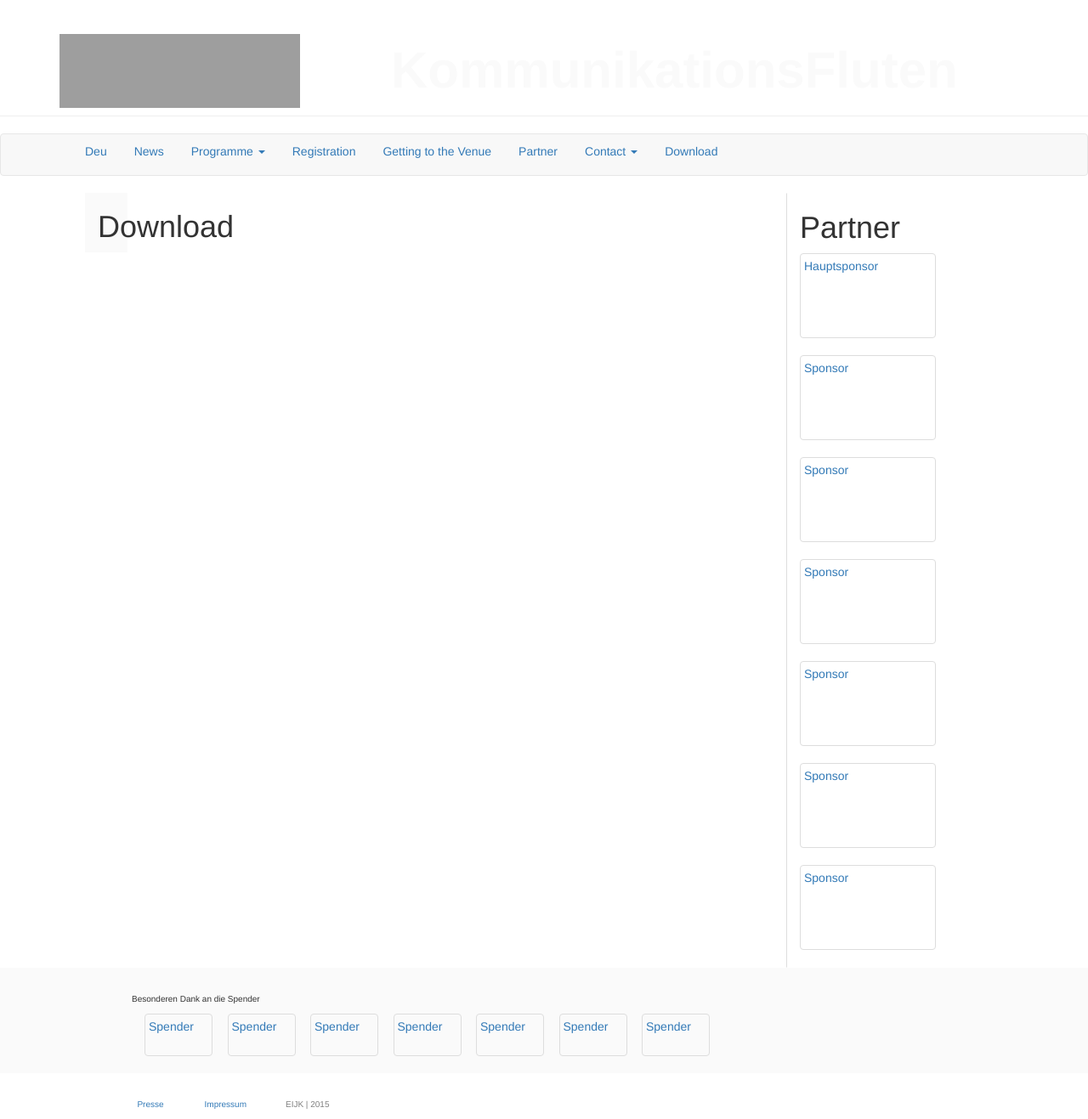
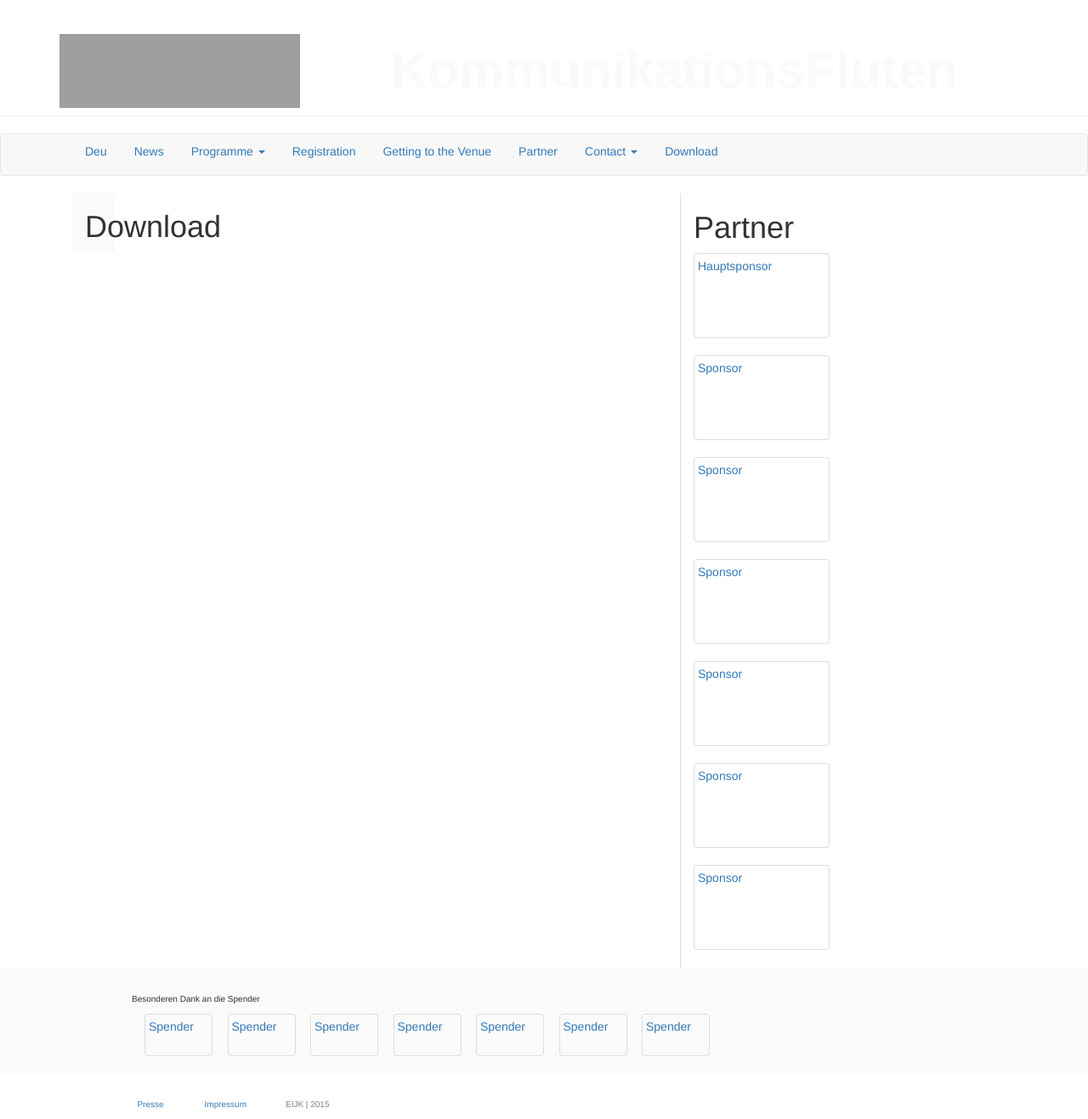
Before and after one commit to susedev/test, a Jekyll site: the page built from download.html, in a window 1280 px wide. Shown: the whole page at 85% size. Built offline with Jekyll 4.4.1, drawn with Linux system fonts in a browser that asks for light colours; nearby versions of some CDN libraries; grey boxes are pictures that could not be loaded.

Commit message:
Update page.html

```diff
--- a/_layouts/page.html
+++ b/_layouts/page.html
@@ -11,10 +11,8 @@ layout: base
 <div class="container">
 
   <div class="row-same-height row-same-height row-full-height">
-    <div class="col-md-2 col-md-height col-full-height">
-      <div class="container" style="display: block; width: 50px; background-color: #FAFAFA; margin-left: 15px; box-sizing: border-box;">
+    <div class="col-md-2 col-md-height col-full-height" style="display: block; width: 50px; background-color: #FAFAFA; margin-left: 15px; box-sizing: border-box;">
        <h1>{{ page.title }}</h1>
-      </div>
     </div>
     <div class="col-md-6 col-md-height col-full-height">
                {{ content }}
```
